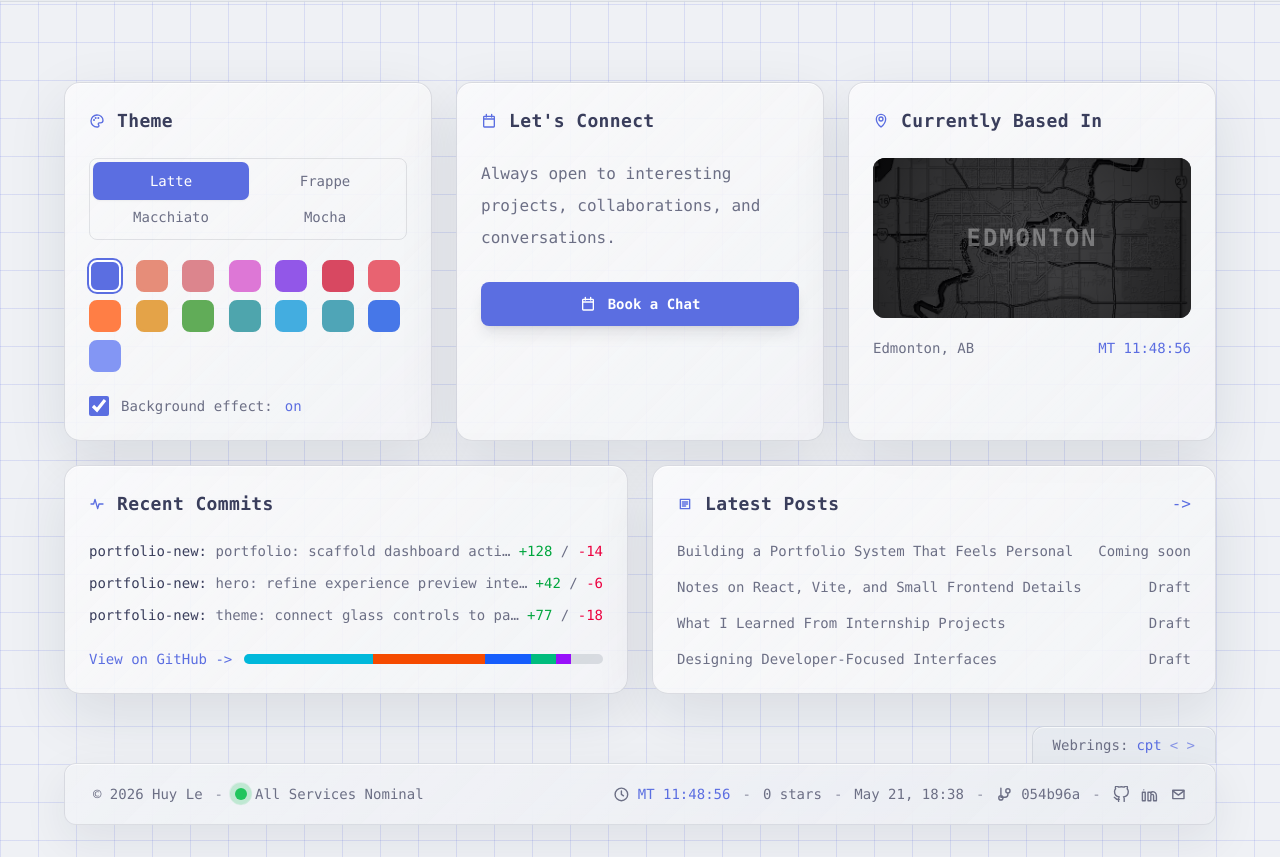
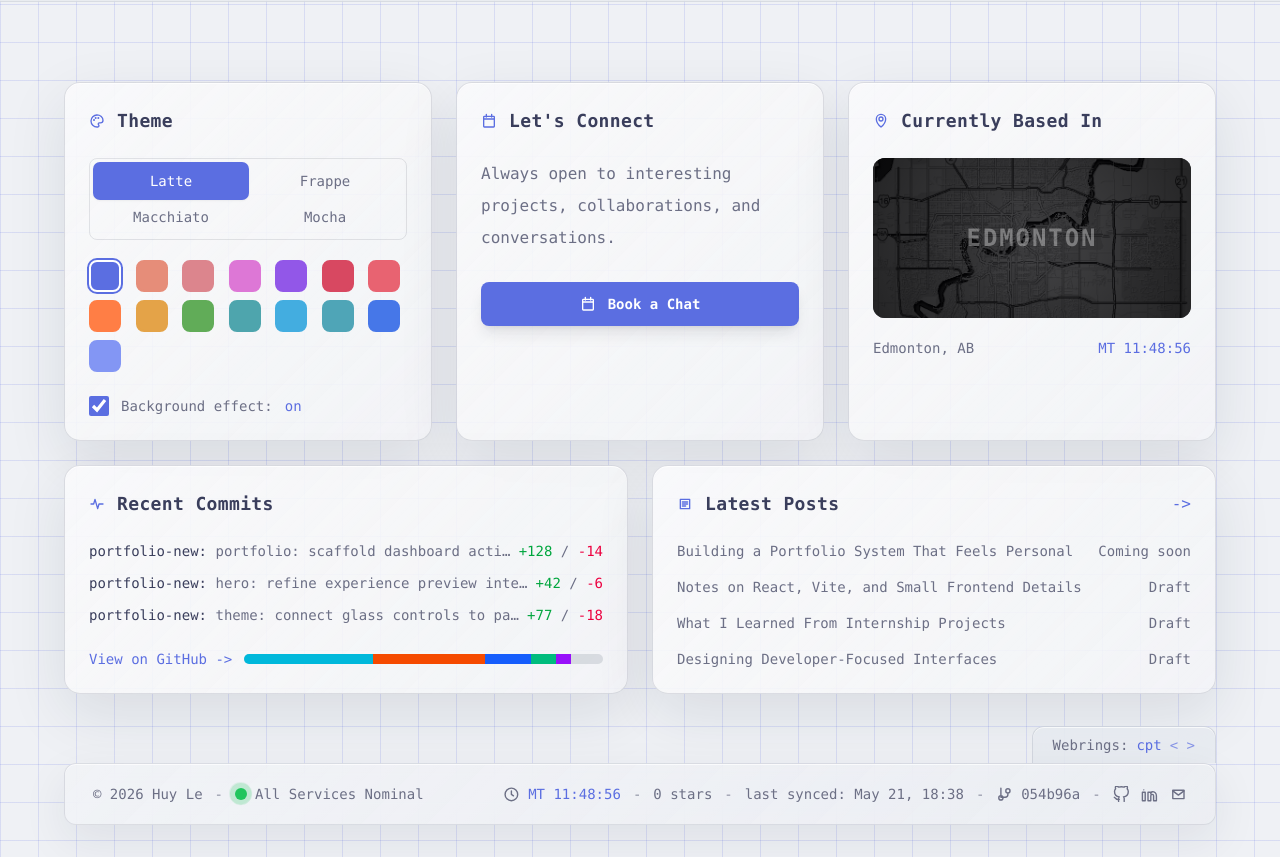
Before and after one commit to giahuyyle/portfolio, a React (Vite) app: page / in a window 1280 px wide. Shown: the part 1706-2563 px from the top of the page. Built offline with nearby package versions, Linux system fonts and the light colour scheme; the HTML template or start-up script is replaced by a standard one.

Commit message:
feat: last sync to footer

```diff
--- a/src/sections/Footer.tsx
+++ b/src/sections/Footer.tsx
@@ -187,7 +187,7 @@ function Footer() {
                                 : "GitHub sync pending"}
                         </span>
                         <span className="text-(--hero-soft)">-</span>
-                        <span>{formatSyncTime(githubSnapshot.syncedAt)}</span>
+                        <span>last synced: {formatSyncTime(githubSnapshot.syncedAt)}</span>
                         <span className="text-(--hero-soft)">-</span>
                         <span className="inline-flex items-center gap-2">
                             <BranchIcon />
```
